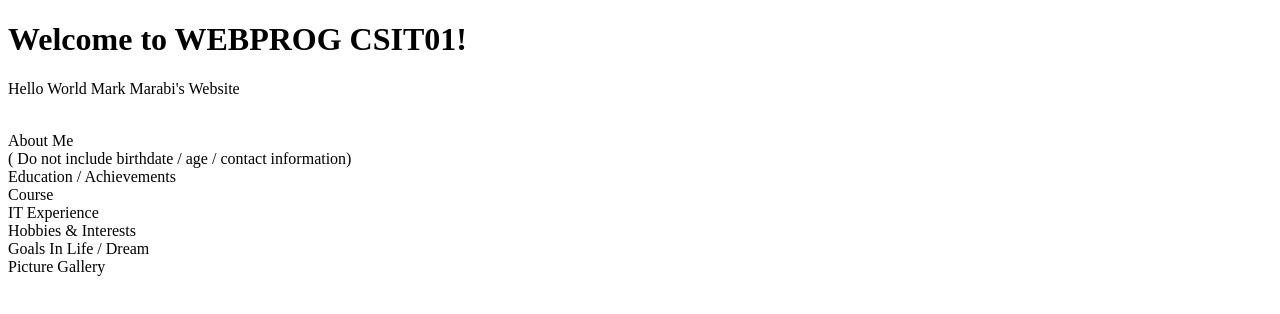
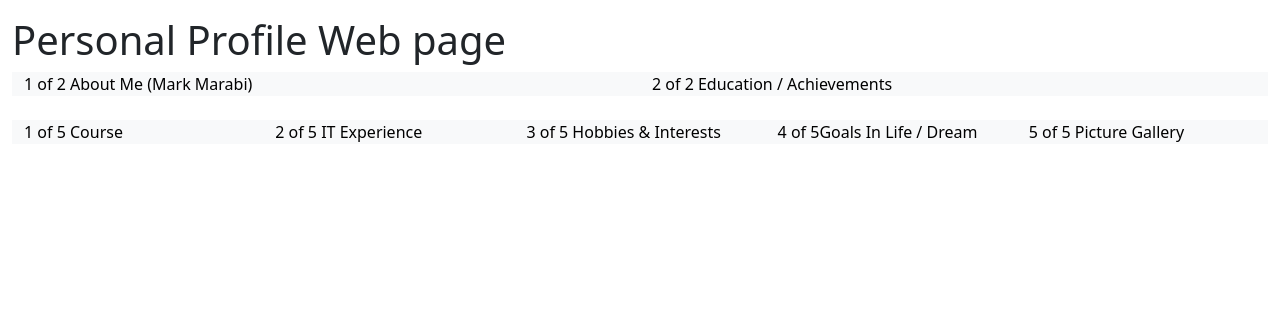
Before and after one commit to markmarabi/WEBPROG-TCSIT01-first-website, a plain HTML site: page home/index.html in a window 1280 px wide. Drawn offline with nearby package versions, Linux system fonts and the light colour scheme.

Commit message:
updated index.html with bootstrap5

```diff
--- a/home/index.html
+++ b/home/index.html
@@ -1,22 +1,36 @@
 <!DOCTYPE html>
 <html>
 <head>
-<link rel="stylesheet" href="mystyle.css">
-<title>Page Title</title>
+<title>Bootstrap Example</title>
+<meta charset="utf-8">
+<meta name="viewport" content="width=device-width, initial-scale=1">
+<link href="https://cdn.jsdelivr.net/npm/bootstrap@5.3.3/dist/css/bootstrap.min.css" rel="stylesheet">
+<script src="https://cdn.jsdelivr.net/npm/bootstrap@5.3.3/dist/js/bootstrap.bundle.min.js"></script>
 </head>
+
 <body>
+<div class="container-fluid mt-3">
+    <h1>Personal Profile Web page </h1>
+    <div class="container-fluid">
+      <div class="row">
+        <div class="col-md text-bg-light">1 of 2 About Me (Mark Marabi)</div>
+        <div class="col-md text-bg-light">2 of 2 Education / Achievements </div>
+      </div>
+    </div>
+    <br>
 
-<h1>Welcome to WEBPROG CSIT01!</h1>
-<p>Hello World Mark Marabi's Website</p>
+    <div class="container-fluid">
+      <div class="row">
+        <div class="col-md text-bg-light">1 of 5 Course </div>
+        <div class="col-md text-bg-light">2 of 5 IT Experience </div>
+        <div class="col-md text-bg-light">3 of 5 Hobbies & Interests</div>
+        <div class="col-md text-bg-light">4 of 5Goals In Life / Dream </div>
+        <div class="col-md text-bg-light">5 of 5 Picture Gallery</div>
+      </div>
+    </div>
+</div>
 
-<br>About Me
-<br> ( Do not include birthdate / age / contact information)
-<br>Education / Achievements
-<br>Course
-<br>IT Experience
-<br>Hobbies & Interests
-<br>Goals In Life / Dream
-<br>Picture Gallery
+
 
 </body>
 </html>
```
